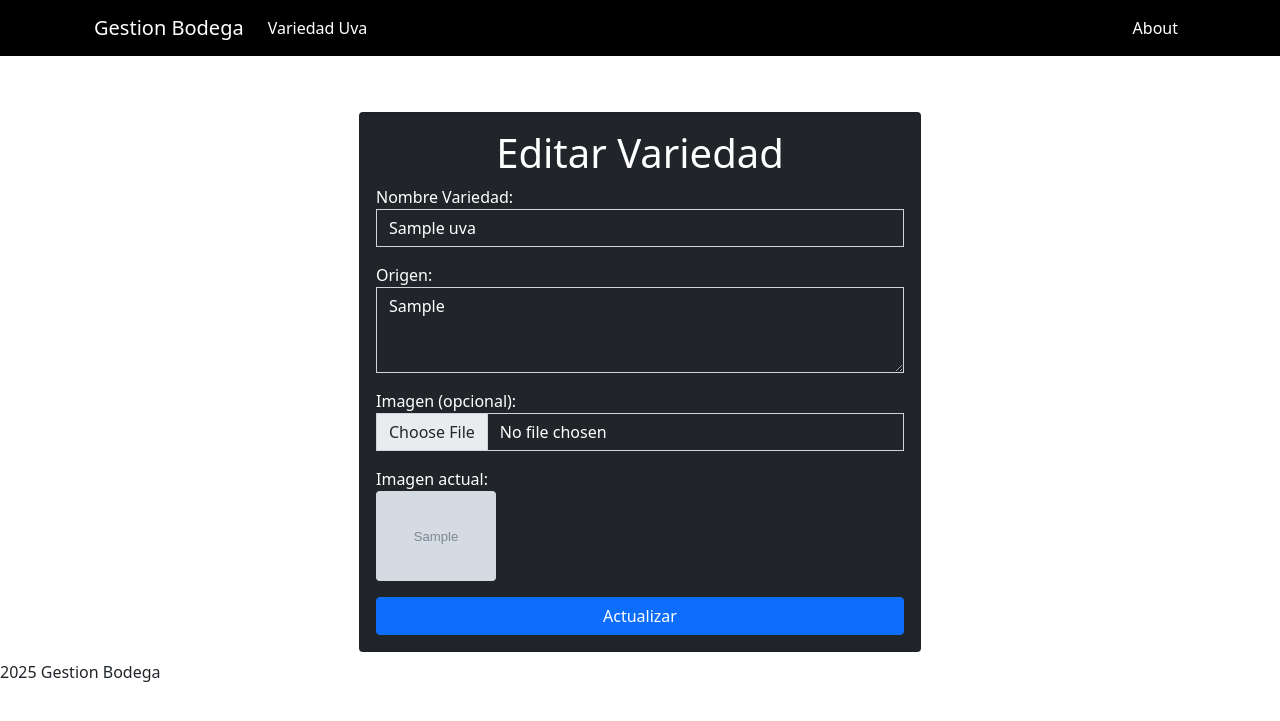
After one commit to Nahuelito22/Gestion_de_bodega, a Flask app: page /variedades/editar/1 in a window 1280 px wide. The commit adds this page. Shown: the top 721 px of the page. Run offline with Flask 3, Linux system fonts and the light colour scheme; tables that the repository leaves empty hold one stand-in row (values such as "Sample post"); grey boxes marked "Sample" are stand-in pictures; some libraries are stand-ins or nearby versions.

Commit message:
Variedad Crud Completado

```diff
--- a/routes/variedadUva_routes.py
+++ b/routes/variedadUva_routes.py
@@ -174,3 +174,52 @@ def eliminar_variedad(id):
 @variedadUva_bp.route('/crear', methods=['GET'])
 def mostrar_formulario_variedad():
     return render_template('variedades/crear.html')
+
+
+@variedadUva_bp.route('/editar/<string:id>', methods=['GET', 'POST'])
+def editar_variedad(id):
+    variedad = VariedadUva.query.get_or_404(id)
+
+    if request.method == 'POST':
+        variedad.nombre = request.form['nombre']
+        variedad.origen = request.form['origen']
+
+        foto = request.files.get('foto_ruta')
+        if foto and foto.filename != '':
+            if allowed_file(foto.filename):
+                # Borrar imagen vieja si existe
+                if variedad.foto_ruta:
+                    old_path = os.path.join(UPLOAD_FOLDER, variedad.foto_ruta)
+                    if os.path.exists(old_path):
+                        os.remove(old_path)
+                # Guardar nueva imagen
+                filename = secure_filename(foto.filename)
+                path = os.path.join(UPLOAD_FOLDER, filename)
+                foto.save(path)
+                variedad.foto_ruta = filename
+            else:
+                flash('Formato de imagen no permitido.', 'danger')
+                return redirect(request.referrer)
+
+        db.session.commit()
+        flash('Variedad actualizada correctamente.', 'success')
+        return redirect(url_for('variedadUva_bp.get_variedadesHtml'))
+
+    return render_template('variedades/editar.html', variedad=variedad)
+
+
+
+@variedadUva_bp.route('/delete/<string:id>', methods=['POST'])
+def borrar_variedad(id):
+    variedad = VariedadUva.query.get_or_404(id)
+
+    # Borrar imagen si existe
+    if variedad.foto_ruta:
+        image_path = os.path.join(UPLOAD_FOLDER, variedad.foto_ruta)
+        if os.path.exists(image_path):
+            os.remove(image_path)
+
+    db.session.delete(variedad)
+    db.session.commit()
+    flash('Variedad eliminada exitosamente!', 'success')
+    return redirect(url_for('variedadUva_bp.get_variedadesHtml'))
--- /dev/null
+++ b/templates/variedades/editar.html
@@ -0,0 +1,60 @@
+{% extends "layout.html" %}
+
+{% block body %}
+<div class="col-md-6 offset-md-3">
+  <div class="card card-body bg-dark text-white mt-5">
+    <h1 class="text-center">Editar Variedad</h1>
+
+    <form
+      action="{{ url_for('variedadUva_bp.editar_variedad', id=variedad.id) }}"
+      method="POST"
+      enctype="multipart/form-data"
+    >
+      <div class="mb-3">
+        <label for="nombre">Nombre Variedad:</label>
+        <input
+          type="text"
+          name="nombre"
+          value="{{ variedad.nombre }}"
+          class="form-control bg-dark text-white rounded-0"
+          required
+        />
+      </div>
+
+      <div class="mb-3">
+        <label for="origen">Origen:</label>
+        <textarea
+          name="origen"
+          rows="3"
+          class="form-control bg-dark text-white rounded-0"
+          required
+        >{{ variedad.origen }}</textarea>
+      </div>
+
+      <div class="mb-3">
+        <label for="foto_ruta">Imagen (opcional):</label>
+        <input
+          type="file"
+          name="foto_ruta"
+          accept="image/*"
+          class="form-control bg-dark text-white rounded-0"
+        />
+      </div>
+
+      {% if variedad.foto_ruta %}
+      <div class="mb-3">
+        <label>Imagen actual:</label><br>
+        <img
+          src="{{ url_for('static', filename='images/' + variedad.foto_ruta) }}"
+          alt="{{ variedad.nombre }}"
+          width="120"
+          class="rounded"
+        >
+      </div>
+      {% endif %}
+
+      <button type="submit" class="btn btn-primary w-100">Actualizar</button>
+    </form>
+  </div>
+</div>
+{% endblock %}
--- a/templates/variedades/variedades.html
+++ b/templates/variedades/variedades.html
@@ -34,9 +34,9 @@
           <td>{{ variedad.origen }}</td>
           <td>
             {# Aquí irían tus botones de acción si los implementas #}
-            {# <a href="{{ url_for('variedadUva_bp.edit_variedad', id=variedad.id) }}" class="btn btn-outline-primary btn-sm">Editar</a> #}
-            {# <form action="{{ url_for('variedadUva_bp.delete_variedad', id=variedad.id) }}" method="POST" style="display: inline" onsubmit="return confirm('¿Estás seguro que quieres eliminar esta variedad?');"> #}
-            {#   <button type="submit" class="btn btn-outline-danger btn-sm">Eliminar</button> #}
+            <a href="{{ url_for('variedadUva_bp.editar_variedad', id=variedad.id) }}" class="btn btn-outline-primary btn-sm">Editar</a>
+            <form action="{{ url_for('variedadUva_bp.borrar_variedad', id=variedad.id) }}" method="POST" style="display: inline" onsubmit="return confirm('¿Estás seguro que quieres eliminar esta variedad?');">
+             <button type="submit" class="btn btn-outline-danger btn-sm">Eliminar</button>
             {# </form> #}
           </td>
         </tr>
```
Also changed, not shown: static/images/Captura_de_pantalla_2025-05-02_230855.png (deleted), static/images/diagrama_clase.png (deleted).
